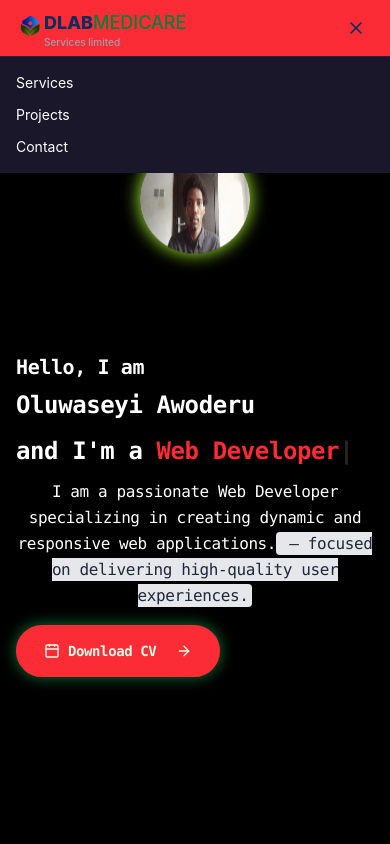
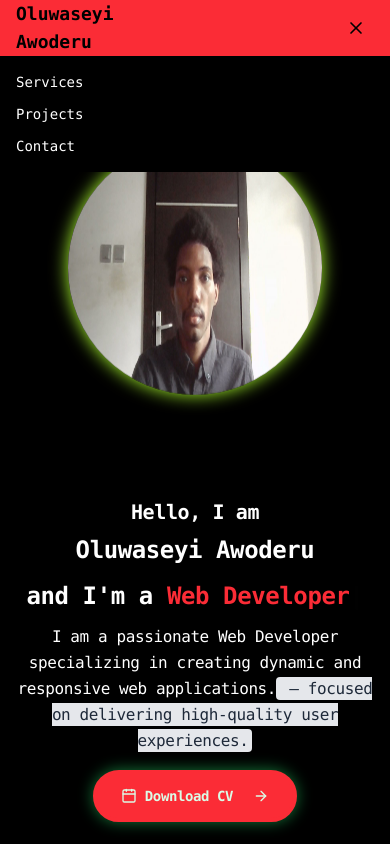
Before and after one commit to awoderu/awoderuseyiportfolioreact, a React (Vite) app: page / in a window 390 px wide. Both pictures are taken after a click on the button "Open menu". Shown: the top 844 px of the page. Built offline with nearby package versions, Linux system fonts and the light colour scheme.

Commit message:
responsiveness phone update

```diff
--- a/src/App.jsx
+++ b/src/App.jsx
@@ -1,8 +1,10 @@
 import Navbar from "./components/Navbar";
 import Home from "./pages/home";
+import ProjectPage from "./pages/projects/projectpage";
 // import Footer from "./components/Footer";
 import './index.css';
-import { BrowserRouter as Router, Route, Routes } from "react-router-dom";
+import { BrowserRouter as Router, Route, Routes,Link } from "react-router-dom";
+import ScrollToHash from "./components/ScrollToHash";
 
 
 function App() {
@@ -10,9 +12,10 @@ function App() {
     <div className="min-h-screen bg-cream text-white flex flex-col justify-between">
           <Router>
             <Navbar />
+            <ScrollToHash />
             <Routes>
               <Route path="/" element={<Home />} />
-              {/* <Route path="/projectpage" element={<ProjectPage />} /> */}
+              <Route path="/projectpage" element={<ProjectPage />} />
               {/* <Route path="/hero" element={<Hero />} /> */}
             </Routes>
           </Router>
--- a/src/components/Hero.jsx
+++ b/src/components/Hero.jsx
@@ -27,7 +27,7 @@ const Hero = () => {
 
 
   return (
-      <section className="min-h-screen  relative flex  px-4 sm:px-6 lg:px-8 pt-19 lg:pt-20
+      <section id='hero' className="min-h-screen  relative flex  px-4 sm:px-6 lg:px-8 pt-19 lg:pt-20
        sm:pt-28 xl:pt-25 pb-8 sm:pb-8 bg-black ">
 
 
@@ -39,14 +39,14 @@ const Hero = () => {
                   {/* Profile image */}
                     <div className="flex justify-center lg:justify-start mb-6 lg:mb-0 p-10 px-6  ">
                       <img  src={profile} alt="Profile"
-                      className="h-[28vw] w-[28vw] cursor-pointer rounded-full shadow-[0_0_18px_0_#adff2f]
-                      hover:shadow-[0_0_25px_red]
+                      className="h-[65vw] w-[65vw] cursor-pointer rounded-full shadow-[0_0_18px_0_#adff2f]
+                      hover:shadow-[0_0_25px_red] sm:h-[28vw] sm:w-[28vw]
                        transition-[all] duration-[400ms] ease-out animate-floatImage"/>
                     </div>
 
                     {/* Introduction section */}
 
-                <div className="ml-0 w-full text-white flex flex-col items-start font-mono tracking-tight ">
+                <div className="ml-0 w-full text-white flex flex-col items-center font-mono tracking-tight ">
                     <div>
 
                       <h3 className="text-xl sm:text-2xl font-semibold mb-2 text-white">Hello, I am</h3>
--- a/src/components/Navbar.jsx
+++ b/src/components/Navbar.jsx
@@ -3,6 +3,7 @@ import dlab_logo from "../assets/dlab_logo.png";
 import { Link } from "react-router-dom";
 import '../index.css';
 import { Menu, X } from "lucide-react";
+
 
 
 const Navbar = () => {
@@ -23,27 +24,29 @@ const Navbar = () => {
     <nav className="fixed top-0 w-full z-50 transition-all duration-300 bg-red-500 backdrop-blur-sm">
       <div className="max-w-7xl mx-auto px-4 sm:px-6 lg:px-8">
         <div className="flex justify-between items-center h-14 sm:h-16 md:h-20 relative">
-           <Link to="/" className="flex items-center space-x-1 group cursor-pointer">
-            <div>
+           <Link to="/#hero" className="flex items-center space-x-1 group cursor-pointer">
+            {/* <div>
               <img src={dlab_logo} className="w-6 h-6 sm:w-8 sm:h-8" alt="portfolio" />
-            </div>
-            <span className="text-lg sm:text-xl md:text-2xl font-medium">
-              <span className="text-[#0B2E5C] font-extrabold">DLAB</span>
-              <span className="text-green-700">MEDICARE</span>
-              <span className="block text-[10px] text-left leading-none text-gray-400">
+            </div> */}
+            <span className=" flex flex-col text-lg sm:text-xl md:text-2xl font-extrabold font-mono text-black">
+              <span className="#">Oluwaseyi </span>
+              <span className="#">Awoderu</span>
+              {/* <span className="block text-[10px] text-left leading-none text-gray-400">
                 Services limited
-              </span>
+              </span> */}
             </span>
           </Link>
 
           <div className="hidden md:flex items-center space-x-6 lg:space-x-8 font-mono text-black">
             <a href="/" className=" hover:text-green-500 text-sm lg:text-base ">Home</a>
             <a href="/projectpage" className=" hover:text-green-500 text-sm lg:text-base">Projects</a>
-            <Link to="#contact" className="hover:text-green-500 text-sm lg:text-base">Contact</Link>
+            {/* <a href="/home#contact" className=" hover:text-green-500 text-sm lg:text-base">Contact</a> */}
+            <Link to="/#contact" className="hover:text-green-500 text-sm lg:text-base">Contact</Link>
+            {/* <Link to="#contact" className="hover:text-green-500 text-sm lg:text-base">Contact</Link> */}
           </div>
 
       <button
-            className="md:hidden p-2 text-[#0B2E5C] hover:text-white ml-auto"
+            className="md:hidden p-2 text-black hover:text-white ml-auto"
             onClick={() => setMobilemenuisOpen((prev) => !prev)}
             type="button"
             aria-label="Open menu"
@@ -54,7 +57,7 @@ const Navbar = () => {
       </div>
 
       {mobileMenuIsOpen && (
-        <div className="md:hidden bg-slate-900/95 backdrop-blur-lg border-t border-slate-800 text-white">
+        <div className="md:hidden bg-black backdrop-blur-lg  border-slate-800 text-white font-mono">
           <div className="px-4 py-4 sm:py-6 space-y-3 sm:space-y-4">
             <a href="/" onClick={() => setMobilemenuisOpen(false)} className="block  hover:text-white text-sm lg:text-base">
               Services
--- /dev/null
+++ b/src/components/ScrollToHash.jsx
@@ -0,0 +1,24 @@
+import { useEffect } from 'react';
+import { useLocation } from 'react-router-dom';
+
+const ScrollToHash = () => {
+  const { hash } = useLocation();
+
+  useEffect(() => {
+    if (hash) {
+      const element = document.getElementById(hash.substring(1));
+
+      if (element) {
+        setTimeout(() => {
+          element.scrollIntoView({
+            behavior: 'smooth',
+          });
+        }, 100);
+      }
+    }
+  }, [hash]);
+
+  return null;
+};
+
+export default ScrollToHash;
--- a/src/pages/home.jsx
+++ b/src/pages/home.jsx
@@ -7,7 +7,6 @@ const Home = () => {
   return (
     <>
     <div>
-
       <Hero />
       <ProjectPage />
       <Form />
--- a/src/pages/projects/projectpage.jsx
+++ b/src/pages/projects/projectpage.jsx
@@ -4,6 +4,7 @@ import SubHeading from "../../components/subHeading";
 import { BsInstagram, BsArrowLeftShort, BsArrowRightShort } from 'react-icons/bs';
 import { images } from '../../constants';
 import data from '../../constants/data';
+
 
 
 
```
